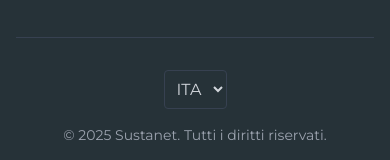
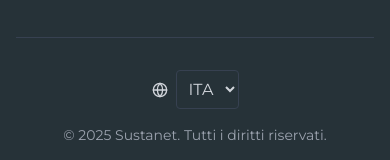
Before and after one commit to robertamong/sustanet-sustainability-connect, a React (Vite) app: page / in a window 390 px wide. Shown: the part 7049-7209 px from the top of the page. Built offline with nearby package versions, Linux system fonts and the light colour scheme.

Commit message:
feat: Add language selection
Implement English language support for the landing page, accessible via a dropdown menu in the top-right corner.

```diff
--- a/src/components/Footer.tsx
+++ b/src/components/Footer.tsx
@@ -1,6 +1,6 @@
 
 import React from "react";
-import { Linkedin } from "lucide-react";
+import { Linkedin, Globe } from "lucide-react";
 import { useLanguage } from "@/contexts/LanguageContext";
 
 const Footer = () => {
@@ -71,11 +71,13 @@ const Footer = () => {
         </div>
 
         <div className="mt-12 pt-8 border-t border-gray-700 flex flex-col md:flex-row justify-between items-center">
-          <div className="mb-4 md:mb-0">
+          <div className="mb-4 md:mb-0 flex items-center space-x-2">
+            <Globe size={16} className="text-gray-300" />
             <select
               className="bg-transparent text-gray-300 border border-gray-700 rounded p-2"
               value={language}
               onChange={handleLanguageChange}
+              aria-label="Select language"
             >
               <option value="it">ITA</option>
               <option value="en">EN</option>
--- a/src/components/Navigation.tsx
+++ b/src/components/Navigation.tsx
@@ -1,6 +1,6 @@
 
 import React, { useState, useEffect } from "react";
-import { Menu, X } from "lucide-react";
+import { Menu, X, Globe } from "lucide-react";
 import { Button } from "@/components/ui/button";
 import { cn } from "@/lib/utils";
 import Logo from "./Logo";
@@ -56,14 +56,18 @@ const Navigation = () => {
           <a href="#benefits" className="text-sustanet-darkText hover:text-sustanet-primary transition-colors">
             {t('nav.benefits')}
           </a>
+          <div className="flex items-center space-x-1 text-sustanet-darkText">
+            <Globe size={16} />
             <select
               className="bg-transparent text-sustanet-darkText border-none cursor-pointer"
               value={language}
               onChange={handleLanguageChange}
+              aria-label="Select language"
             >
               <option value="it">ITA</option>
               <option value="en">EN</option>
             </select>
+          </div>
           <Button variant="outline" className="ml-2">
             {t('nav.login')}
           </Button>
@@ -116,14 +120,17 @@ const Navigation = () => {
             >
               {t('nav.benefits')}
             </a>
+            <div className="flex items-center border border-gray-300 rounded p-2">
+              <Globe size={16} className="mr-2" />
               <select
-              className="bg-transparent text-sustanet-darkText border border-gray-300 rounded p-2"
+                className="bg-transparent text-sustanet-darkText border-none w-full"
                 value={language}
                 onChange={handleLanguageChange}
               >
                 <option value="it">ITA</option>
                 <option value="en">EN</option>
               </select>
+            </div>
             <Button className="w-full">
               {t('nav.login')}
             </Button>
--- a/src/contexts/LanguageContext.tsx
+++ b/src/contexts/LanguageContext.tsx
@@ -1,3 +1,4 @@
+
 import React, { createContext, useState, useContext, ReactNode } from 'react';
 
 type Language = 'it' | 'en';
```
Lines whose indentation alone changed are shown as unchanged.
